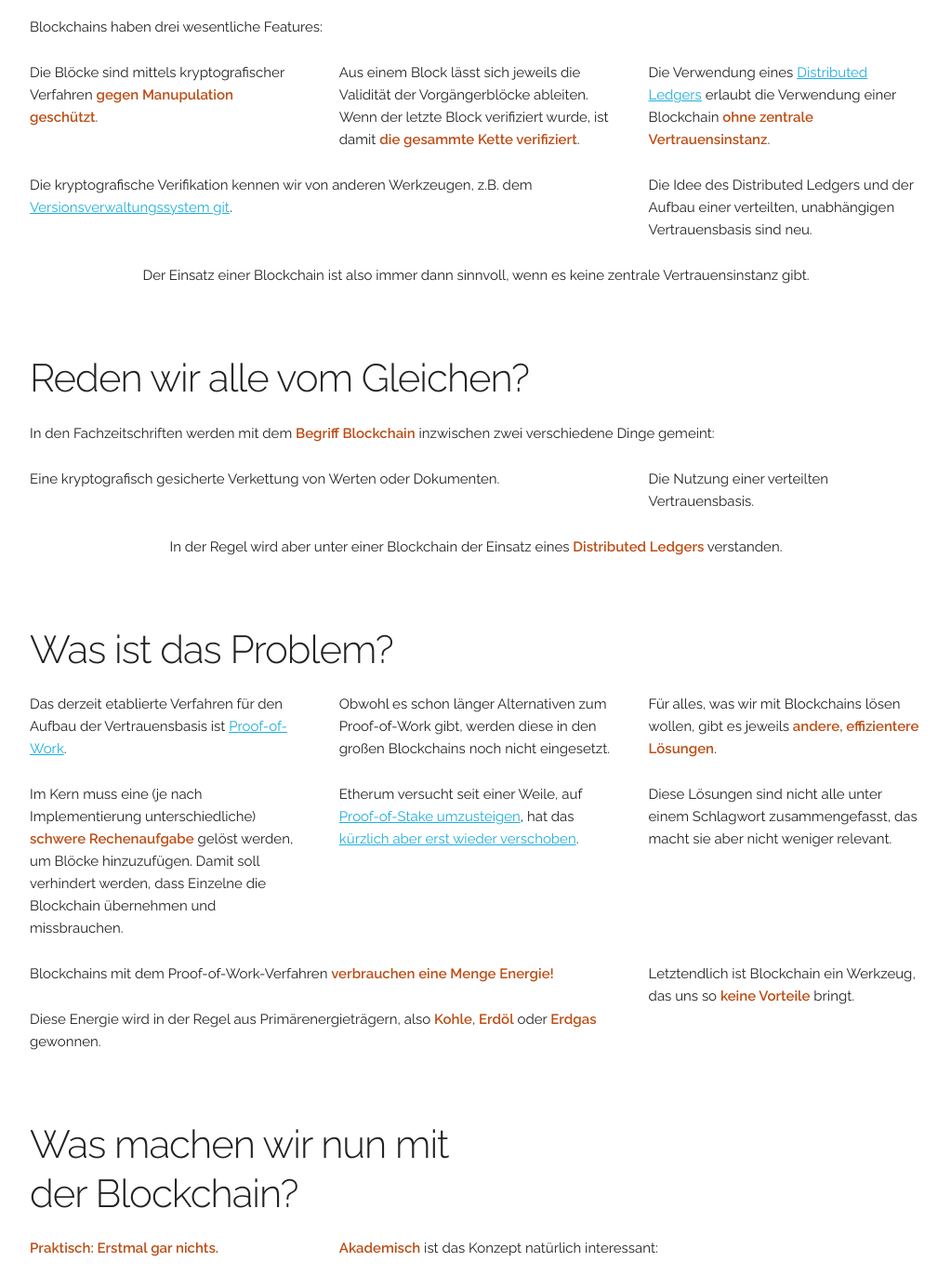
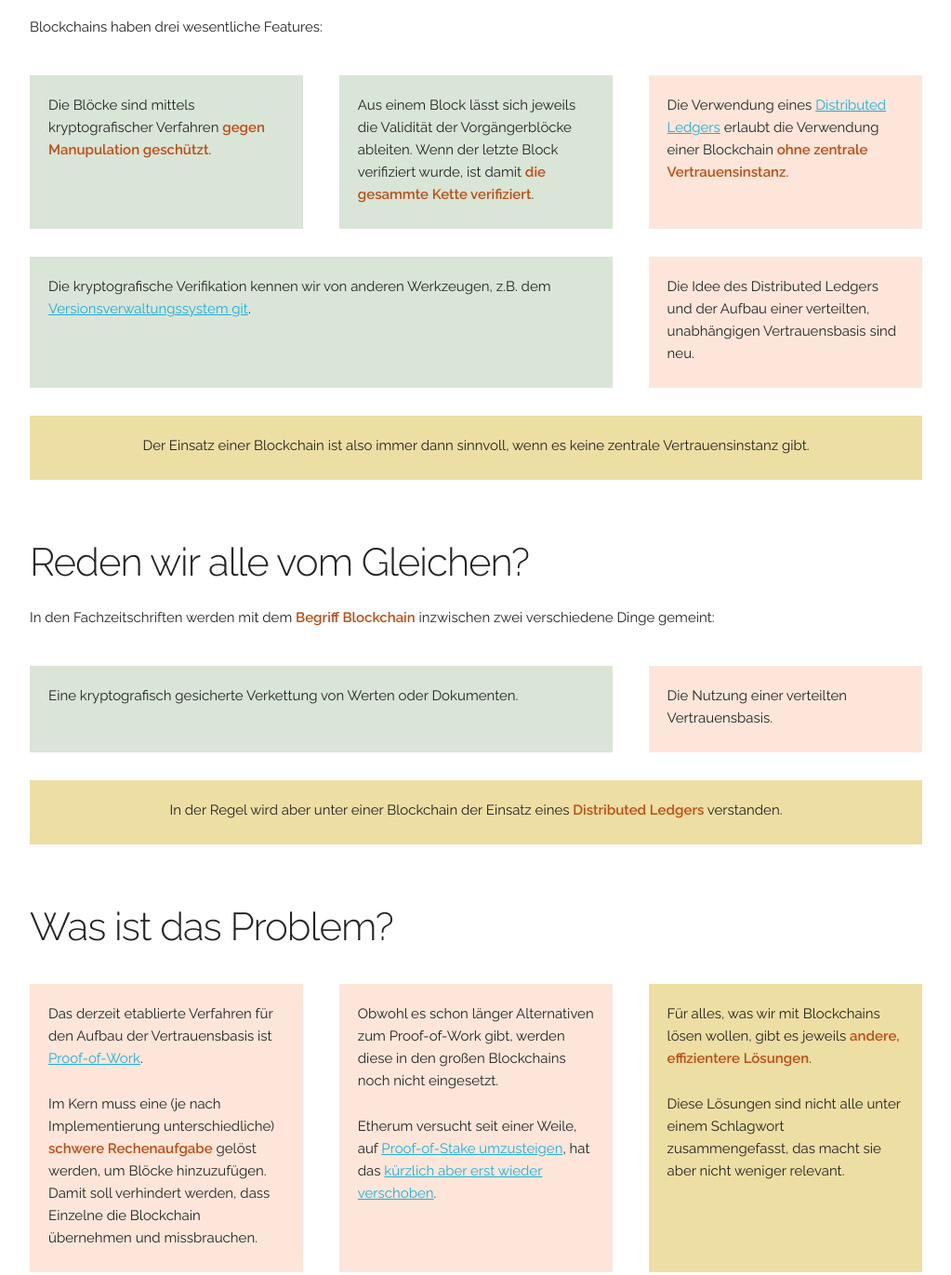
Before and after one commit to netz39/blockchain-infosite, a plain HTML site: page index.html in a window 1280 px wide. Shown: the part 854-2225 px from the top of the page at 93% size, without its empty margins (128-1151 px from the left). Drawn offline with Linux system fonts and the light colour scheme.

Commit message:
Use colored boxes to mark topic flow

```diff
--- a/css/skeleton.css
+++ b/css/skeleton.css
@@ -442,6 +442,25 @@ div.logo {
   color: white;
 }
 
+.topic {
+  padding: 20px;
+  padding-bottom: 0px;
+  margin-bottom: 1em;
+  margin-top: 1em;
+}
+
+.crypto {
+  background-color: #d9e5d6;
+}
+
+.work {
+  background-color: #fde6d9;
+}
+
+.conclusion {
+  background-color: #eddea4;
+}
+
 .photo {
   width: 100%;
   margin-bottom: -15em;
--- a/index.html
+++ b/index.html
@@ -49,7 +49,7 @@
     <div class="row">
       <div class="one-half column" style="margin-top: 10%">
         <h2>Kurze Antwort</h2>
-        <p style="text-align: center"><em>NEIN!</em></p>
+        <p class="topic conclusion" style="text-align: center; padding-bottom: 1em"><em>NEIN!</em></p>
         <p>Die Begründung findet ihr auf dem Rest der Seite.</p>
       </div>
       <div class="one-half column" style="margin-top: 10%">
@@ -72,31 +72,35 @@
     <div class="row">
       <div class="one-half column" style="margin-top: 5%">
         <h2>Was kann eine Blockchain?</h2>
+      </div>
+    </div>
+    <div class="row">
+      <div class="column" >
         <p>Blockchains haben drei wesentliche Features:</p>
       </div>
     </div>
     <div class="row">
-      <div class="one-third column">
+      <div class="one-third column crypto topic">
         <p>Die Blöcke sind mittels kryptografischer Verfahren <em>gegen Manupulation geschützt</em>.</p>
       </div>
-      <div class="one-third column">
+      <div class="one-third column crypto topic">
         <p>Aus einem Block lässt sich jeweils die Validität der Vorgängerblöcke ableiten.
               Wenn der letzte Block verifiziert wurde, ist damit <em>die gesammte Kette verifiziert</em>.</p>
       </div>
-      <div class="one-third column">
+      <div class="one-third column work topic">
         <p>Die Verwendung eines <a href="https://de.wikipedia.org/wiki/Distributed-Ledger-Technologie">Distributed Ledgers</a> erlaubt die Verwendung einer Blockchain <em>ohne zentrale Vertrauensinstanz</em>.</p>
       </div>
     </div>
     <div class="row">
-      <div class="two-thirds column">
+      <div class="two-thirds column crypto topic">
         <p>Die kryptografische Verifikation kennen wir von anderen Werkzeugen, z.B. dem <a href="https://git-scm.com/">Versionsverwaltungssystem git</a>.</p>
       </div>
-      <div class="one-third column">
+      <div class="one-third column work topic">
         <p>Die Idee des Distributed Ledgers und der Aufbau einer verteilten, unabhängigen Vertrauensbasis sind neu.</p>
       </div>
     </div>
     <div class="row">
-      <div class="column" style="text-align: center">
+      <div class="column topic conclusion" style="text-align: center">
         <p>Der Einsatz einer Blockchain ist also immer dann sinnvoll, wenn es keine zentrale Vertrauensinstanz gibt.</p>
       </div>
     </div>
@@ -110,15 +114,15 @@
       </div>
     </div>
     <div class="row">
-      <div class="two-thirds column">
+      <div class="two-thirds column crypto topic">
         <p>Eine kryptografisch gesicherte Verkettung von Werten oder Dokumenten.</p>
       </div>
-      <div class="one-third column">
+      <div class="one-third column work topic">
         <p>Die Nutzung einer verteilten Vertrauensbasis.</p>
       </div>
     </div>
     <div class="row">
-      <div class="column" style="text-align: center">
+      <div class="column topic conclusion" style="text-align: center">
          <p>In der Regel wird aber unter einer Blockchain der Einsatz eines <em>Distributed Ledgers</em> verstanden.</p>
       </div>
     </div>
@@ -132,26 +136,26 @@
       </div>
     </div>
     <div class="row">
-      <div class="one-third column">
+      <div class="one-third column topic work">
         <p>Das derzeit etablierte Verfahren für den Aufbau der Vertrauensbasis ist <a href="https://de.wikipedia.org/wiki/Proof_of_Work">Proof-of-Work</a>.</p>
         <p>Im Kern muss eine (je nach Implementierung unterschiedliche) <em>schwere Rechenaufgabe</em> gelöst werden, um Blöcke hinzuzufügen.
         Damit soll verhindert werden, dass Einzelne die Blockchain übernehmen und missbrauchen.</p>
       </div>
-      <div class="one-third column">
+      <div class="one-third column topic work">
         <p>Obwohl es schon länger Alternativen zum Proof-of-Work gibt, werden diese in den großen Blockchains noch nicht eingesetzt.</p>
         <p>Etherum versucht seit einer Weile, auf <a href="https://de.wikipedia.org/wiki/Proof_of_Stake">Proof-of-Stake umzusteigen</a>, hat das <a href="https://www.heise.de/news/Ethereums-Weg-zu-Proof-of-Stake-Das-Ende-des-Mining-verschiebt-sich-wieder-6677081.html">kürzlich aber erst wieder verschoben</a>.<p>
       </div>
-      <div class="one-third column">
+      <div class="one-third column topic conclusion">
         <p>Für alles, was wir mit Blockchains lösen wollen, gibt es jeweils <em>andere, effizientere Lösungen</em>.</p>
         <p>Diese Lösungen sind nicht alle unter einem Schlagwort zusammengefasst, das macht sie aber nicht weniger relevant.</p>
       </div>
     </div>
     <div class="row">
-      <div class="two-thirds column">
+      <div class="two-thirds column topic work">
         <p>Blockchains mit dem Proof-of-Work-Verfahren <em>verbrauchen eine Menge Energie!</em></p>
         <p>Diese Energie wird in der Regel aus Primärenergieträgern, also <em>Kohle</em>, <em>Erdöl</em> oder <em>Erdgas</em> gewonnen.</p>
       </div>
-      <div class="one-third column">
+      <div class="one-third column topic conclusion">
         <p>Letztendlich ist Blockchain ein Werkzeug, das uns so <em>keine Vorteile</em> bringt.</p>
       </div>
     </div>
@@ -164,11 +168,11 @@
       </div>
     </div>
     <div class="row">
-      <div class="one-third column">
+      <div class="one-third column topic conclusion">
         <p><em>Praktisch: Erstmal gar nichts.</em></p>
         <p>Erzählt den Leuten, dass sie damit aufhören sollen, Energie zu verschwenden!</p>
       </div>
-      <div class="two-thirds column">
+      <div class="two-thirds column topic">
         <p><em>Akademisch</em> ist das Konzept natürlich interessant:</p>
         <ul>
           <li>Wie lösen wir das Problem, dass für jeden neuen Block unverschämt viel Energie aufgewendet werden muss?</li>
@@ -179,7 +183,7 @@
       </div>
     </div>
     <div class="row">
-      <div class="column" style="text-align: center">
+      <div class="column topic conclusion" style="text-align: center">
          <p>Wer jetzt darauf besteht, Blockchains zu verwenden, nutzt ein Werkzeug, das <em>nicht nachhaltig</em> ist und bereichert sich <em>auf Kosten der Umwelt</em>! </p>
       </div>
     </div>
```
